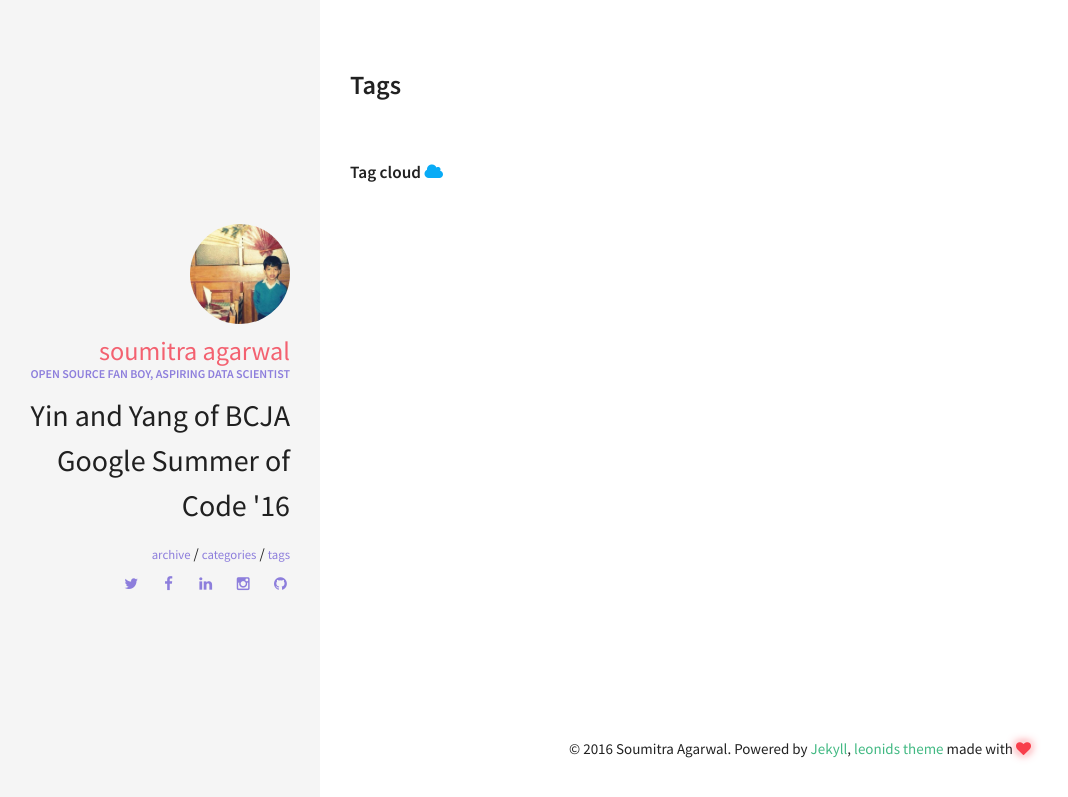
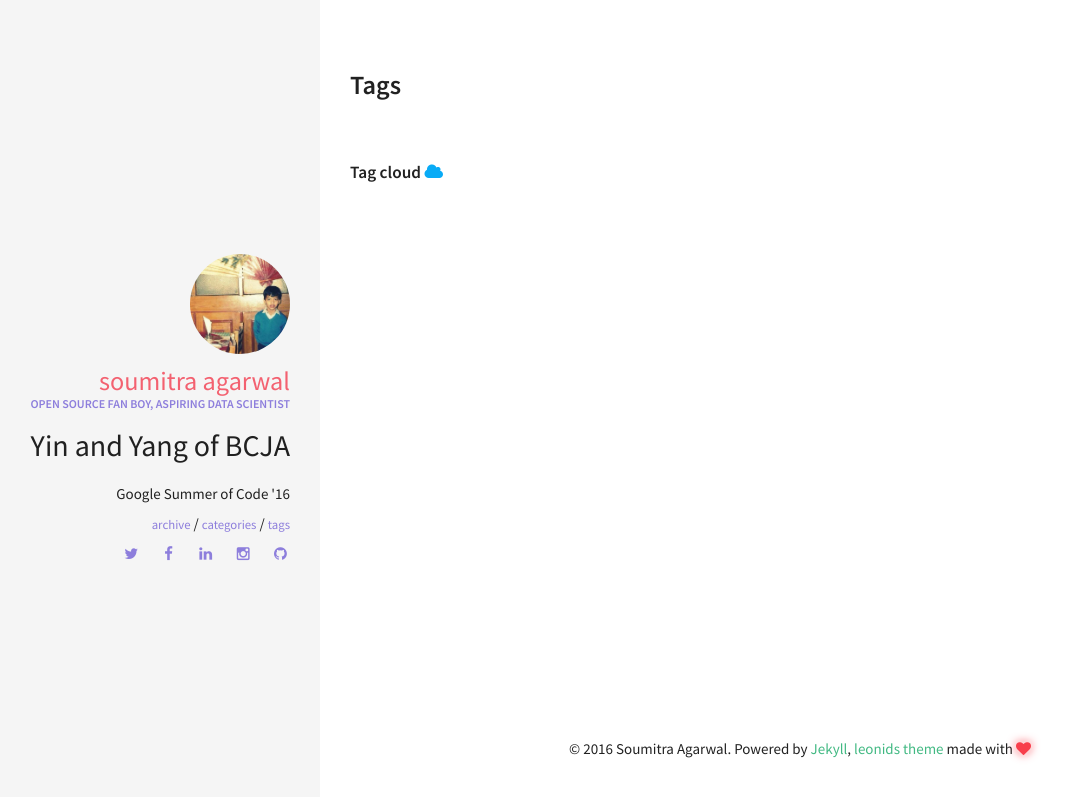
Before and after one commit to RedHenLab/BlendedJointAttention, a Jekyll site: the page built from tags.html, in a window 1280 px wide. Shown: the top 797 px of the page, without its empty margins (0-1068 px from the left). Built offline with Jekyll 4.4.1, drawn with Linux system fonts in a browser that asks for light colours.

Commit message:
Sidebar babysteps

```diff
--- a/_includes/sidebar.html
+++ b/_includes/sidebar.html
@@ -6,7 +6,8 @@
   {% endif %}
   <a href="{{ site.url }}/" class="author_name">{{ author.name }}</a>
   <span class="author_job">{{ author.job }}</span>
-  <span class="author_bio mbm">{{ author.bio }}<br>{{ author.bio2 }}</span>
+  <span class="author_bio mbm">{{ author.bio }}</span>
+  <span class="site_desc mbm">{{ author.bio2 }}</span>
   <nav class="nav">
     <ul class="nav-list">
       {% for page in site.pages %} {% if page.title %}
```
